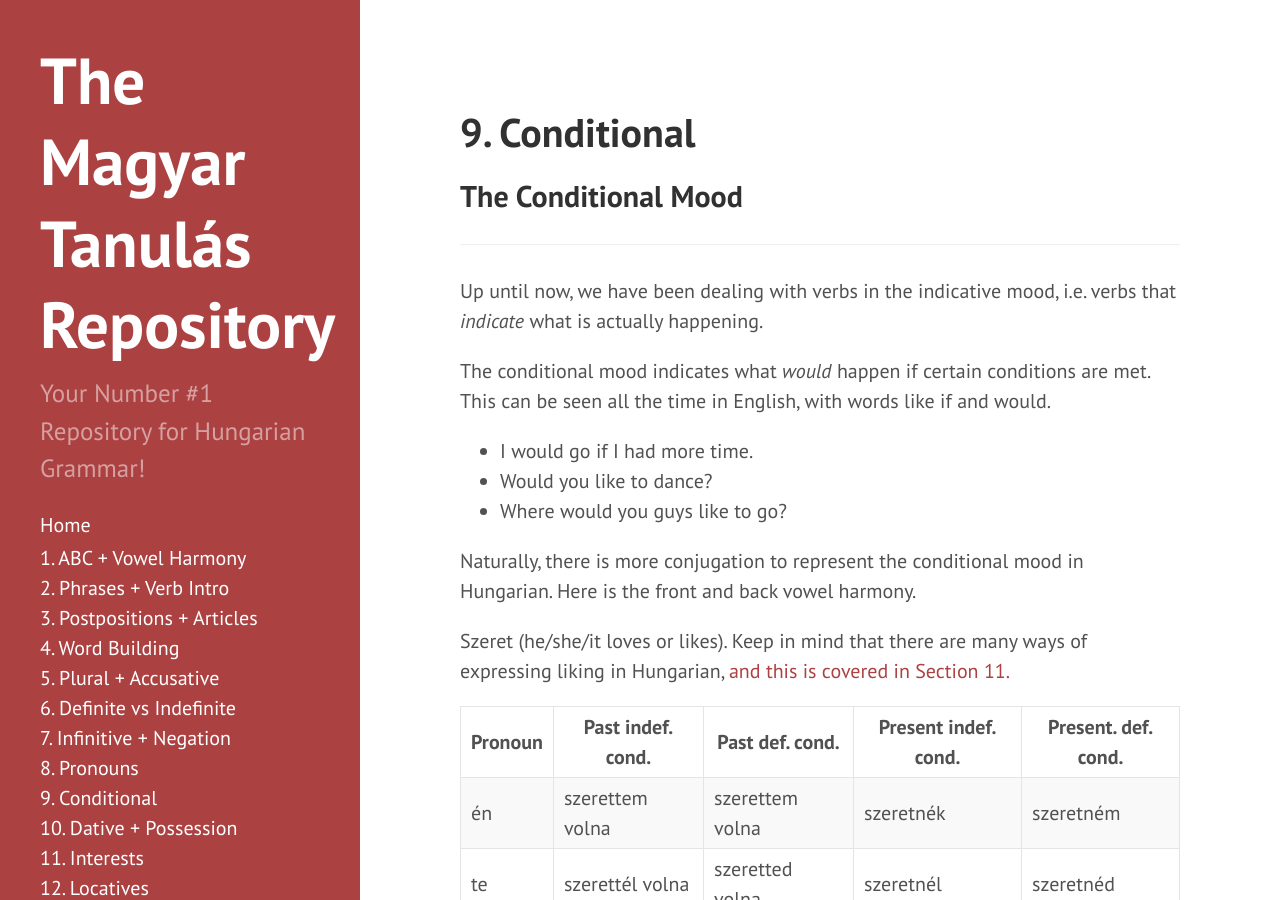
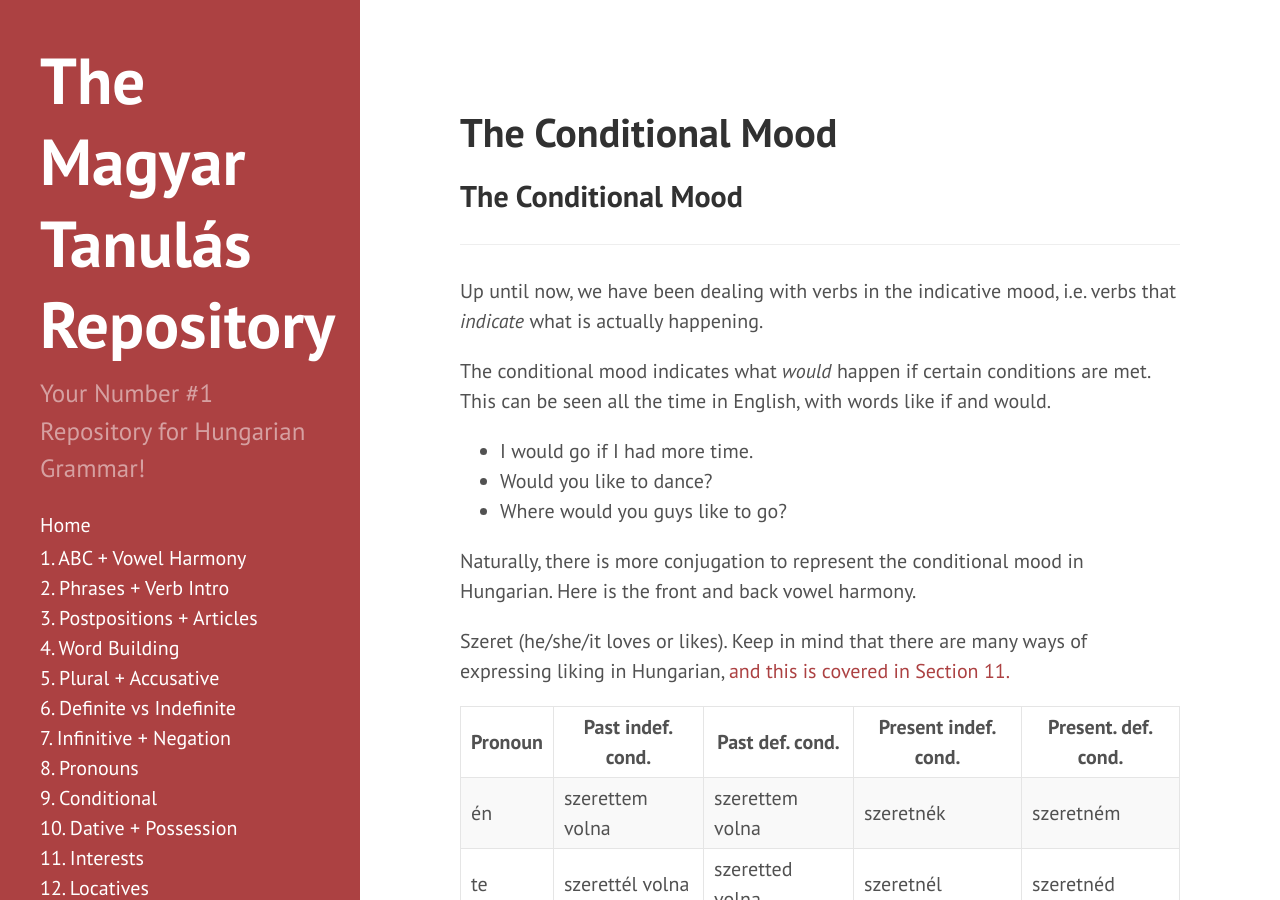
Before and after one commit to Magyartanulas/magyartanulas.github.io, a Jekyll site: the page built from conditional_mood.md, in a window 1280 px wide and 900 px high. Built offline with Jekyll 4.4.1, drawn with Linux system fonts in a browser that asks for light colours; Markdown is read by kramdown in place of the engine named in the settings.

Commit message:
Update and rename Section9.md to conditional_mood.md

```diff
--- a/Section9.md
+++ b/conditional_mood.md
@@ -1,7 +1,6 @@
 ---
 layout: page
-title: 9. Conditional
-order: 9
+title: The Conditional Mood
 ---
 
 ## The Conditional Mood
```
